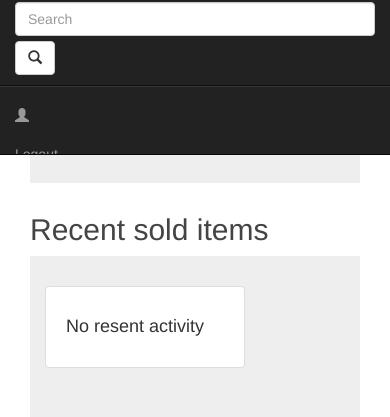
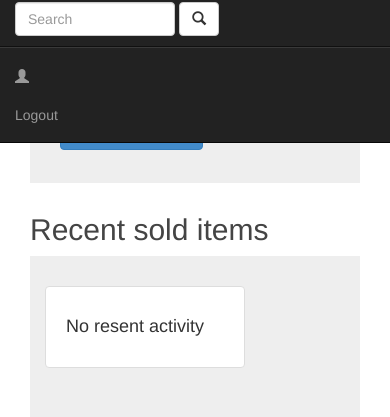
Before and after one commit to greenlighthome/shopit, a Django app: page /dashboard/ in a window 390 px wide, after a click on "Toggle navigation". Shown: the part 236-653 px from the top of the page. Run offline with Django 3.2, Linux system fonts and the light colour scheme; the visitor is signed in with stand-in values (Sample User, id 1); parts of the project's set-up code (start-up, migrations or seed data) failed here and were passed over; some libraries are stand-ins or nearby versions.

Commit message:
just minor changes

```diff
--- a/dashboard/views.py
+++ b/dashboard/views.py
@@ -64,9 +64,7 @@
     model = Product
     success_message = 'Item successfully removed'
     template_name = 'dashboard/delete.html'
-
-    def get_success_url(self):
-        return reverse('dashboard')
+    success_url = '/dashboard/'
 
     def get_context_data(self, **kwargs):
         context = super(ProductDelete, self).get_context_data(**kwargs)
--- a/static/css/custom_dashboard.css
+++ b/static/css/custom_dashboard.css
@@ -22,6 +22,12 @@
   padding: 5px 10px 5px 10px;
   color: #ffffff;
   border-radius: 4px;
+}
+.search {
+  width: 160px;
+}
+#basic-tooltip {
+  width: 40px;
 }
 .thumbnail {
   float: left;
@@ -102,6 +108,12 @@
     float: left;
     margin-right: 10px;
   }
+  .search {
+    display: inline;
+  }
+  .search-button {
+    display: inline;
+  }
 }
 /* Landscape phones and down */
 @media (max-width: 480px) {
--- a/static/less/custom_dashboard.less
+++ b/static/less/custom_dashboard.less
@@ -28,6 +28,13 @@
   padding:  5px 10px 5px 10px;
   color: #ffffff;
   border-radius: 4px;
+}
+.search {
+  width: 160px;
+}
+
+#basic-tooltip {
+  width: 40px;
 }
 
 .thumbnail {
@@ -116,6 +123,12 @@
     float: left;
     margin-right: 10px;
   }
+  .search {
+    display: inline;
+  }
+  .search-button {
+    display: inline;
+}
 }
 
 /* Landscape phones and down */
--- a/templates/dashboard/base.html
+++ b/templates/dashboard/base.html
@@ -35,16 +35,13 @@
         <li class=""><a href="/dashboard/actions/{{ user.username }}">Actions</a></li>
     </ul>
     <form class="navbar-form navbar-left" role="search">
-      <div class="form-group">
-            <input type="text" class="form-control search" placeholder="Search" >
-      </div>
-      <button type="submit" class="btn btn-default search-button"><span class="glyphicon glyphicon-search"></span></button>
+        <input type="text" class="form-control search" placeholder="Search" >
+        <button type="submit" class="btn btn-default search-button"><span class="glyphicon glyphicon-search"></span></button>
     </form>
      <ul class="nav navbar-nav navbar-right" id="rrr">
 
         {% block username %}
-            <!-- <li class="text-warning"><a>hello {{ user.username|capfirst }}</a></li> -->
-            <li><a href="#" class="glyphicon glyphicon-user" data-toggle="tooltip" id="basic-tooltip" title="Hello {{ user.username|capfirst }}" data-placement="right" data-animation="true"></a></li>
+            <li><a href="#" class="glyphicon glyphicon-user" data-toggle="tooltip" id="basic-tooltip" title="Hello {{ user.first_name|capfirst }}" data-placement="right" data-animation="true"></a></li>
             <li><a href="/accounts/logout/">Logout</a></li>
             <li class="dropdown">
         {% endblock %}
@@ -70,5 +67,4 @@
     <script type="text/javascript" src="http://code.jquery.com/jquery-1.10.2.min.js"></script>
     <script type="text/javascript" src="{% static 'js/bootstrap.min.js' %}" ></script>
     <script type="text/javascript" src="{% static 'js/custom.js' %}"></script>
-
 </html>
--- a/templates/dashboard/dashboard.html
+++ b/templates/dashboard/dashboard.html
@@ -8,6 +8,10 @@
     <div class="page-header">
         <h2 class="text-info">{{ title }}</h2>
     </div>
+    {% for message in messages %}
+        <p class="{{ message.tags }}">{{ message }}</p>
+    {% endfor %}
+
     <!-- Need to make this part of code interactive -->
     <div class="jumbotron">
         <h2>Welcome {{ user.username }},</h2>
```
Also changed, not shown: shopit/settings.py (+5 -5 lines).
